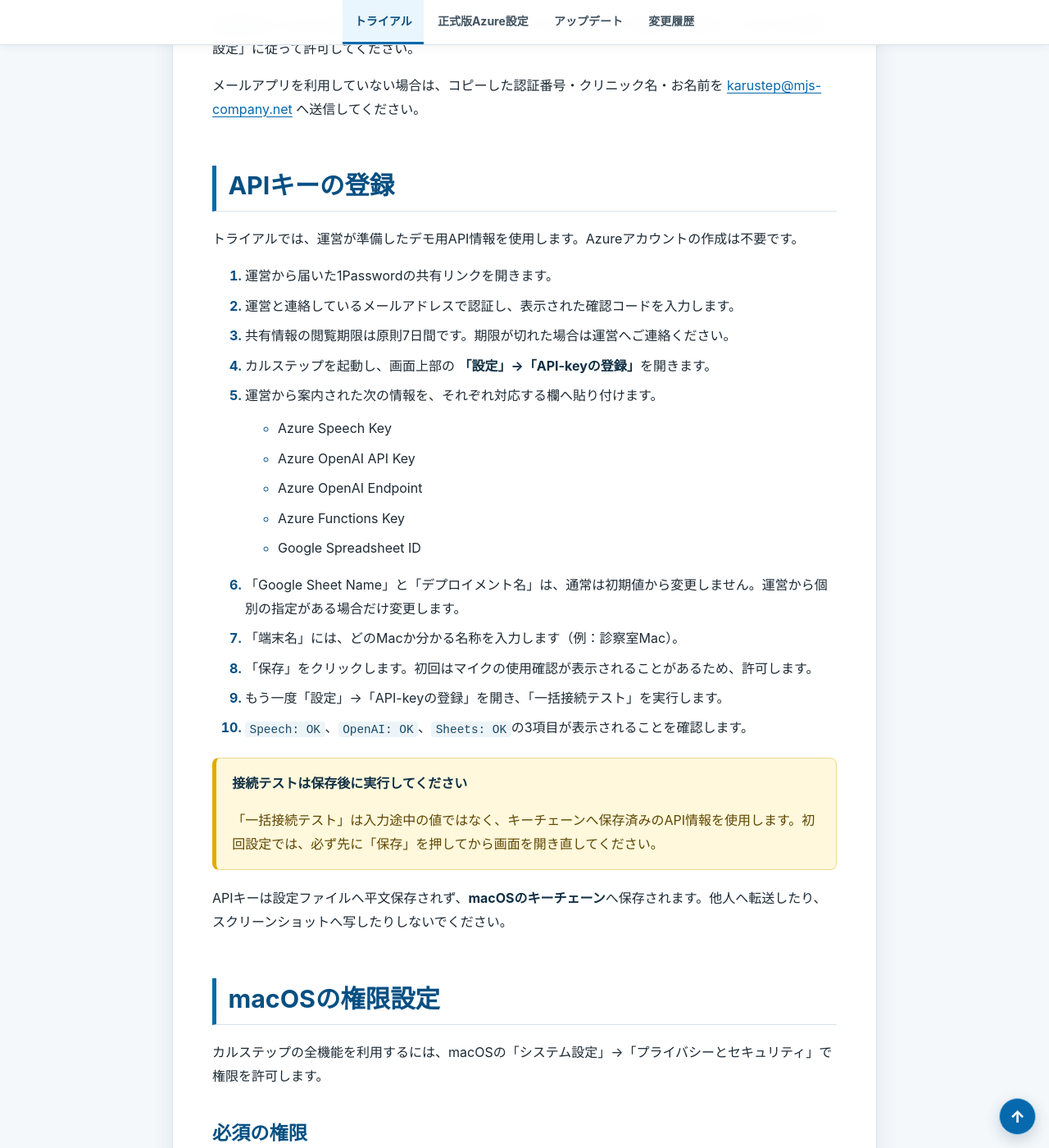
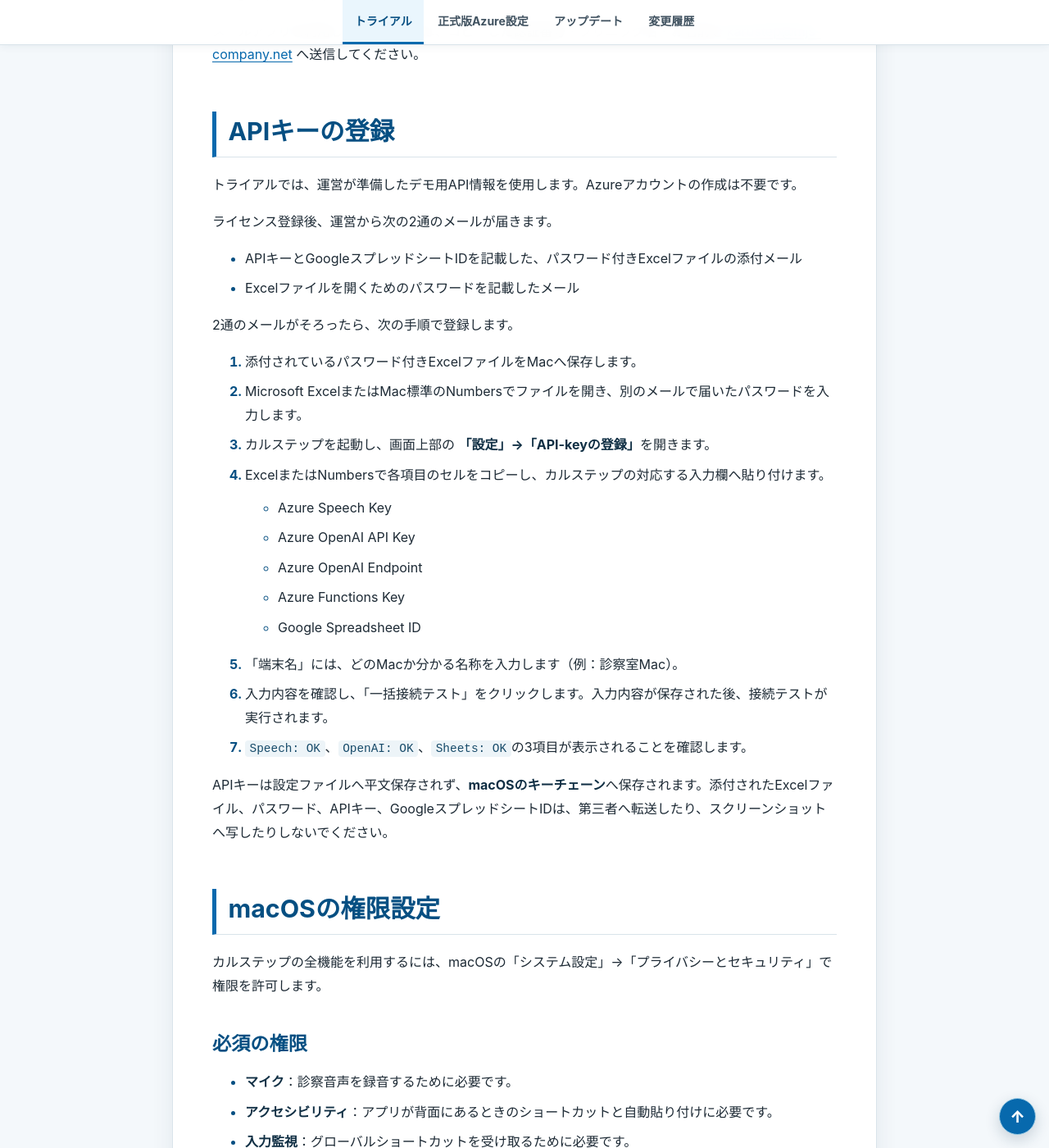
Before and after one commit to mjs-com/karustep-download-site, a Jekyll site: the page built from mac/trial-manual/index.md, in a window 1280 px wide and 1400 px high, scrolled down 3101 px. Shown: the whole window at 82% size. Built offline with Jekyll 4.4.1, drawn with Linux system fonts in a browser that asks for light colours; some of the changed text lies outside the part shown.

Commit message:
mac版マニュアル

```diff
--- a/mac/after-trial/index.md
+++ b/mac/after-trial/index.md
@@ -107,24 +107,22 @@ Azure側への反映には最大15分程度かかることがあります。す
 
 ## 正式版APIキーの登録
 
-1. 運営から届いた1Passwordの共有リンクを開きます。
-2. 運営と連絡しているメールアドレスで認証します。閲覧期限は原則7日間です。
+運営から、正式版API情報を記載したパスワード付きExcelファイルと、そのファイルを開くためのパスワードが別々のメールで届きます。
+
+1. 添付されているパスワード付きExcelファイルをMacへ保存します。
+2. Microsoft ExcelまたはMac標準のNumbersでファイルを開き、別のメールで届いたパスワードを入力します。
 3. カルステップを起動し、Macの画面上部にある **「設定」→「API-keyの登録」**を開きます。
-4. 運営から案内された次の情報を貼り付けます。
+4. ExcelまたはNumbersで各項目のセルをコピーし、カルステップの対応する入力欄へ貼り付けます。
    - Azure Speech Key
    - Azure OpenAI API Key
    - Azure OpenAI Endpoint
    - Azure Functions Key
    - Google Spreadsheet ID
-5. 「Google Sheet Name」と「デプロイメント名」は、通常は初期値から変更しません。運営から個別の指定がある場合だけ変更します。
-6. 「端末名」へ、診察室Macなど識別しやすい名称を入力します。
-7. 「保存」をクリックします。
-8. もう一度「設定」→「API-keyの登録」を開き、「一括接続テスト」を実行します。
-9. `Speech: OK`、`OpenAI: OK`、`Sheets: OK`の3項目が表示されることを確認します。
+5. 「端末名」へ、診察室Macなど識別しやすい名称を入力します。
+6. 入力内容を確認し、「一括接続テスト」をクリックします。入力内容が保存された後、接続テストが実行されます。
+7. `Speech: OK`、`OpenAI: OK`、`Sheets: OK`の3項目が表示されることを確認します。
 
-「一括接続テスト」はキーチェーンへ保存済みの値を使用するため、初回は必ず保存後に画面を開き直して実行してください。
-
-APIキーはMacのキーチェーンへ安全に保存されます。同じMacでアプリを更新しても再登録は通常不要です。別のMacへ移行する場合は、キーチェーンからAPIキーが自動移行されないため、移行先で再登録してください。
+APIキーはMacのキーチェーンへ安全に保存されます。添付されたExcelファイル、パスワード、APIキー、GoogleスプレッドシートIDは、第三者へ転送したり、スクリーンショットへ写したりしないでください。同じMacでアプリを更新しても再登録は通常不要です。別のMacへ移行する場合は、キーチェーンからAPIキーが自動移行されないため、移行先で再登録してください。
 
 基本操作とmacOSの権限設定は [Mac版トライアル・基本操作マニュアル](../trial-manual/#macosの権限設定) をご確認ください。
 
--- a/mac/trial-manual/index.md
+++ b/mac/trial-manual/index.md
@@ -41,7 +41,6 @@ toc:
 - 対応OSは **macOS 13 Ventura以降**です。
 - Appleシリコン搭載MacとIntel搭載Macの両方に対応しています。
 - 初期設定と利用時にはインターネット接続が必要です。
-- フットスイッチを利用する場合は、Macで `Control` + `Shift` + `,` を送信するよう設定してください。
 - Macの日付と時刻が正しいことを確認してください。
 
 ## Googleスプレッドシートの共有
@@ -98,27 +97,27 @@ toc:
 
 トライアルでは、運営が準備したデモ用API情報を使用します。Azureアカウントの作成は不要です。
 
-1. 運営から届いた1Passwordの共有リンクを開きます。
-2. 運営と連絡しているメールアドレスで認証し、表示された確認コードを入力します。
-3. 共有情報の閲覧期限は原則7日間です。期限が切れた場合は運営へご連絡ください。
-4. カルステップを起動し、画面上部の **「設定」→「API-keyの登録」**を開きます。
-5. 運営から案内された次の情報を、それぞれ対応する欄へ貼り付けます。
+ライセンス登録後、運営から次の2通のメールが届きます。
+
+- APIキーとGoogleスプレッドシートIDを記載した、パスワード付きExcelファイルの添付メール
+- Excelファイルを開くためのパスワードを記載したメール
+
+2通のメールがそろったら、次の手順で登録します。
+
+1. 添付されているパスワード付きExcelファイルをMacへ保存します。
+2. Microsoft ExcelまたはMac標準のNumbersでファイルを開き、別のメールで届いたパスワードを入力します。
+3. カルステップを起動し、画面上部の **「設定」→「API-keyの登録」**を開きます。
+4. ExcelまたはNumbersで各項目のセルをコピーし、カルステップの対応する入力欄へ貼り付けます。
    - Azure Speech Key
    - Azure OpenAI API Key
    - Azure OpenAI Endpoint
    - Azure Functions Key
    - Google Spreadsheet ID
-6. 「Google Sheet Name」と「デプロイメント名」は、通常は初期値から変更しません。運営から個別の指定がある場合だけ変更します。
-7. 「端末名」には、どのMacか分かる名称を入力します（例：診察室Mac）。
-8. 「保存」をクリックします。初回はマイクの使用確認が表示されることがあるため、許可します。
-9. もう一度「設定」→「API-keyの登録」を開き、「一括接続テスト」を実行します。
-10. `Speech: OK`、`OpenAI: OK`、`Sheets: OK`の3項目が表示されることを確認します。
+5. 「端末名」には、どのMacか分かる名称を入力します（例：診察室Mac）。
+6. 入力内容を確認し、「一括接続テスト」をクリックします。入力内容が保存された後、接続テストが実行されます。
+7. `Speech: OK`、`OpenAI: OK`、`Sheets: OK`の3項目が表示されることを確認します。
 
-> **接続テストは保存後に実行してください**
->
-> 「一括接続テスト」は入力途中の値ではなく、キーチェーンへ保存済みのAPI情報を使用します。初回設定では、必ず先に「保存」を押してから画面を開き直してください。
-
-APIキーは設定ファイルへ平文保存されず、**macOSのキーチェーン**へ保存されます。他人へ転送したり、スクリーンショットへ写したりしないでください。
+APIキーは設定ファイルへ平文保存されず、**macOSのキーチェーン**へ保存されます。添付されたExcelファイル、パスワード、APIキー、GoogleスプレッドシートIDは、第三者へ転送したり、スクリーンショットへ写したりしないでください。
 
 ## macOSの権限設定
 
@@ -140,20 +139,18 @@ APIキーは設定ファイルへ平文保存されず、**macOSのキーチェ
 
 ## 基本操作
 
-![Mac版カルステップのメイン画面](../images/main-window.png)
-
 ### 録音から要約まで
 
 1. 左側に使用するシステムプロンプト名が表示されていることを確認します。
-2. **START**ボタンをクリックするか、`Control` + `Shift` + `,` を押して録音を開始します。フットスイッチへ同じキーを割り当てている場合は、スイッチを1回踏みます。
+2. **START**ボタンをクリックするか、フットスイッチを1回踏んで録音を開始します。
 3. 録音中に **一時停止**ボタン、または `Control` + `Shift` + `.` を押すと一時停止できます。
-4. もう一度 `Control` + `Shift` + `,` を押すか、画面の **STOP**ボタンで録音を終了します。一時停止中はボタンが **ReStart**になり、押すと録音を再開します。
+4. フットスイッチをもう一度踏むか、画面の **STOP**ボタンで録音を終了します。一時停止中はボタンが **ReStart**になり、押すと録音を再開します。
 5. 文字起こしと要約が終わると、中央の「要約結果」へ内容が表示されます。
 
 ### 電子カルテへ貼り付ける
 
 - 要約完了時に内容がクリップボードへコピーされるため、電子カルテの入力欄で `Command` + `V` を押して貼り付けられます。
-- 初期設定では、電子カルテの貼り付けたい欄へマウスポインタを合わせてから `Option` + `Control` + `Shift` + `,` を押すと、その位置をクリックして自動貼り付けできます。
+- 初期設定では、電子カルテの貼り付けたい欄へマウスポインタを合わせ、`Option`キーを押しながらフットスイッチを踏むと、その位置をクリックして自動貼り付けできます。
 - 自動貼り付けが動かない場合は、「アクセシビリティ」と「入力監視」の許可を確認してください。
 
 ### 患者セッションを分ける
```
Also changed, not shown: other parts of mac/after-trial/index.md (+1 -1 lines), other parts of mac/trial-manual/index.md (+1 -1 lines), after-trial/index.md (+17 -16 lines), mac/update-manual/index.md (+2 -2 lines), manual/index.md (+14 -13 lines), trial-manual/index.md (+16 -15 lines).
